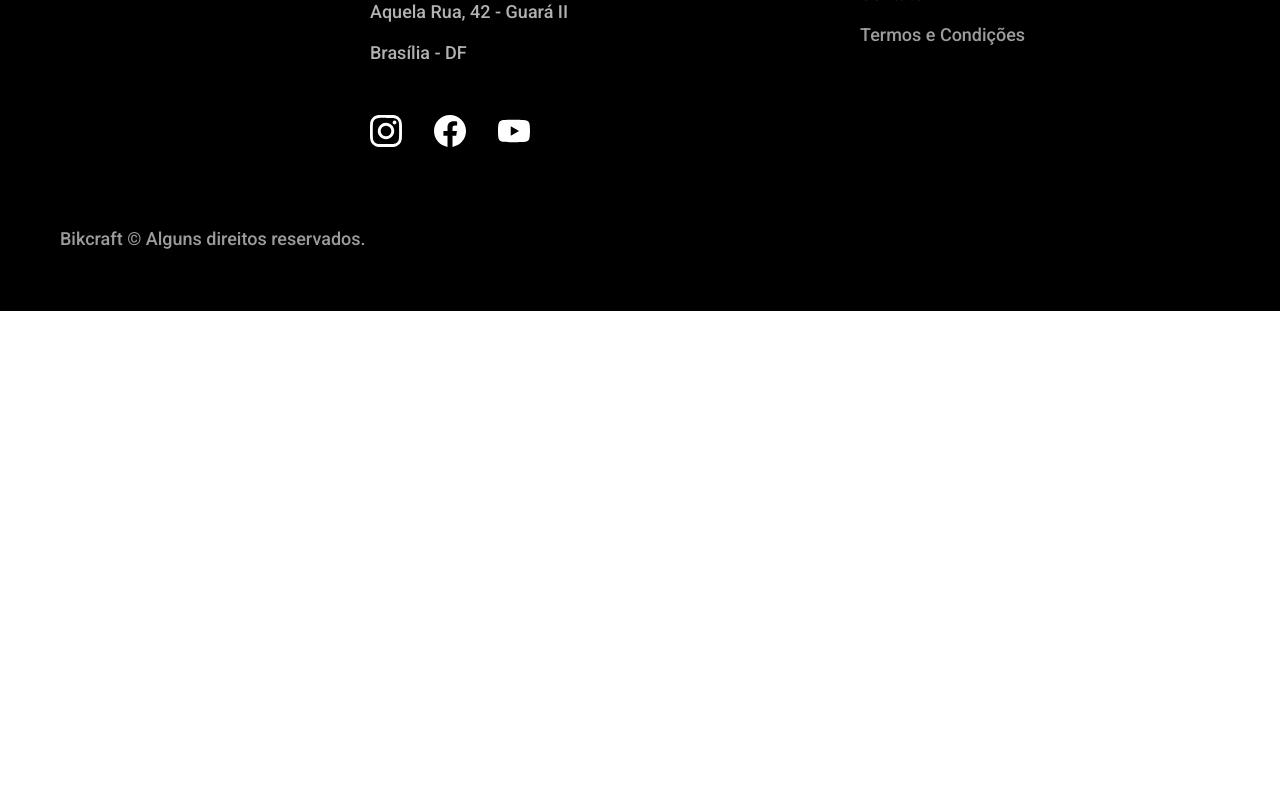
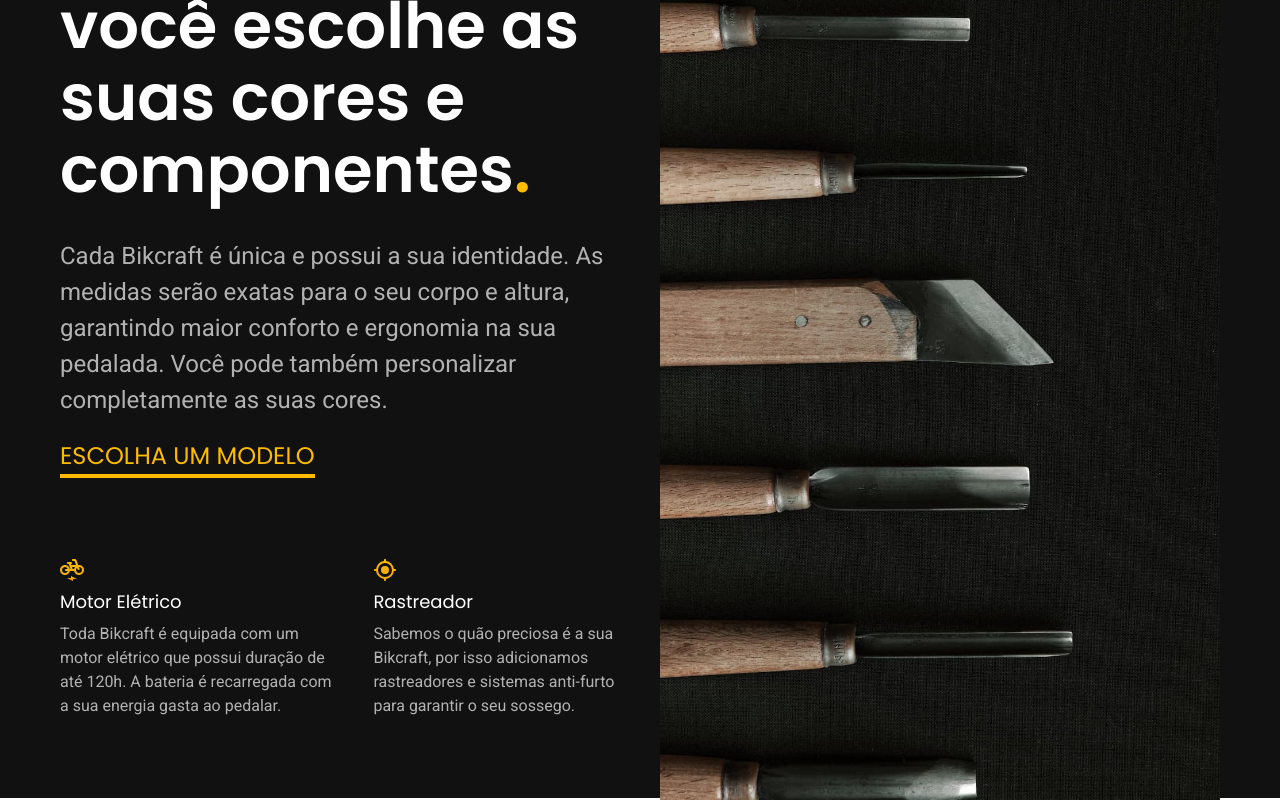
Before and after one commit to fabiof2x/bikcraft-nextjs, a Next.js app: page / in a window 1280 px wide. Shown: the part 1860-2660 px from the top of the page. Before the commit the page ends 2171 px from the top, so only its background shows below. Built offline with nearby package versions, Linux system fonts and the light colour scheme.

Commit message:
feat(home): technology section

```diff
--- a/src/components/patterns/Header/index.tsx
+++ b/src/components/patterns/Header/index.tsx
@@ -5,7 +5,7 @@
   return (
     <header className={styles.headerBg}>
       <div className={styles.headerContainer}>
-        <Link href="./">
+        <Link href="/">
           <img src="./img/bikcraft.svg" width="136" height="32" alt="Bikcraft" />
         </Link>
 
--- a/src/pages/_document.tsx
+++ b/src/pages/_document.tsx
@@ -1,23 +1,9 @@
-import Document, { Html, Head, Main, NextScript, DocumentContext } from 'next/document'
+import Document, { Html, Head, Main, NextScript } from 'next/document'
 
-class MyDocument extends Document {
-  static async getInitialProps(ctx: DocumentContext) {
-    const originalRenderPage = ctx.renderPage
-
-    ctx.renderPage = () =>
-      originalRenderPage({
-        enhanceApp: (App) => App,
-        enhanceComponent: (Component) => Component,
-      })
-
-    const initialProps = await Document.getInitialProps(ctx)
-
-    return initialProps
-  }
-
+export default class MyDocument extends Document {
   render() {
     return (
-      <Html>
+      <Html lang='pt-br'>
         <Head>
           <link rel="icon" href="/favicon.svg" type="image/svg+xml" />
 
@@ -33,5 +19,3 @@
     )
   }
 }
-
-export default MyDocument
--- a/src/pages/index.tsx
+++ b/src/pages/index.tsx
@@ -75,6 +75,32 @@
         </ul>
       </article>
 
+      <article className={styles.technologyBg}>
+        <div className={styles.technologyContainer}>
+          <div className={styles.technologyContent}>
+            <span>Tecnologia Avançada</span>
+            <h2>você escolhe as suas cores e componentes<span>.</span></h2>
+            <p>Cada Bikcraft é única e possui a sua identidade. As medidas serão exatas para o seu corpo e altura, garantindo maior conforto e ergonomia na sua pedalada. Você pode também personalizar completamente as suas cores.</p>
+            <a href="./bicicletas.html">Escolha um modelo</a>
+            <div className={styles.technologyAdvantages}>
+              <div>
+                <img src="./img/icones/eletrica.svg" width="24" height="24" alt="" />
+                <h3>Motor Elétrico</h3>
+                <p>Toda Bikcraft é equipada com um motor elétrico que possui duração de até 120h. A bateria é recarregada com a sua energia gasta ao pedalar.</p>
+              </div>
+              <div>
+                <img src="./img/icones/rastreador.svg" width="24" height="24" alt="" />
+                <h3>Rastreador</h3>
+                <p>Sabemos o quão preciosa é a sua Bikcraft, por isso adicionamos rastreadores e sistemas anti-furto para garantir o seu sossego.</p>
+              </div>
+            </div>
+          </div>
+          <div className={styles.technologyImage}>
+            <img src="./img/fotos/tecnologia.jpg" width="1200" height="1920" alt="" />
+          </div>
+        </div>
+      </article>
+
       <Footer />
     </>
   )
--- a/src/styles/Home.module.scss
+++ b/src/styles/Home.module.scss
@@ -1,2 +1,3 @@
 @import "./home/intro";
 @import "./bikes/bikes-list";
+@import "./home/technology";
--- /dev/null
+++ b/src/styles/home/_technology.scss
@@ -0,0 +1,113 @@
+@import "../variables-and-mixins";
+
+.technologyBg {
+  background-color: $color-11;
+  box-shadow: inset 0 80px $color-0, inset 0 -80px $color-0;
+
+  @media (max-width: 800px) {
+    box-shadow: initial;
+  }
+}
+
+.technologyContainer {
+  @include container;
+  display: grid;
+  grid-template-columns: 1fr 1fr;
+  gap: 40px;
+
+  a {
+    margin-bottom: 80px;
+  }
+
+  @media (max-width: 800px) {
+    grid-template-columns: 1fr;
+
+    a {
+      margin-bottom: 60px;
+    }
+  }
+}
+
+.technologyImage img {
+  width: 100%;
+  height: 100%;
+  object-fit: cover;
+  object-position: left;
+
+  @media (max-width: 800px) {
+    display: none;
+  }
+}
+
+.technologyContent {
+  padding-top: 160px;
+  padding-bottom: 160px;
+
+  & > span {
+    @include font-2-l-b;
+    color: $color-5;
+    display: block;
+    margin-bottom: 20px;
+  }
+
+  h2 {
+    @include titleDark;
+    margin-bottom: 32px;
+  }
+
+  & > p {
+    @include font-2-l;
+    color: $color-5;
+    margin-bottom: 20px;
+  }
+
+  a {
+    display: inline-block;
+    color: $color-p1;
+    font: 500 1.5rem/1.5 "Poppins", sans-serif;
+    text-transform: uppercase;
+  }
+
+  a::after {
+    content: "";
+    display: block;
+    width: 100%;
+    height: 4px;
+    background-color: currentColor;
+  }
+
+  a:hover {
+    color: $color-0;
+  }
+
+  @media (max-width: 800px) {
+    padding-top: 60px;
+    padding-bottom: 60px;
+  }
+}
+
+.technologyAdvantages {
+  display: flex;
+  gap: 40px;
+
+  h3 {
+    @include font-1-m;
+    color: $color-0;
+    margin-bottom: 8px;
+    width: max-content;
+  }
+
+  p {
+    @include font-2-s;
+    color: $color-5;
+  }
+
+  img {
+    width: 24px;
+    margin-bottom: 8px;
+  }
+
+  @media (max-width: 600px) {
+    flex-direction: column;
+  }
+}
```
